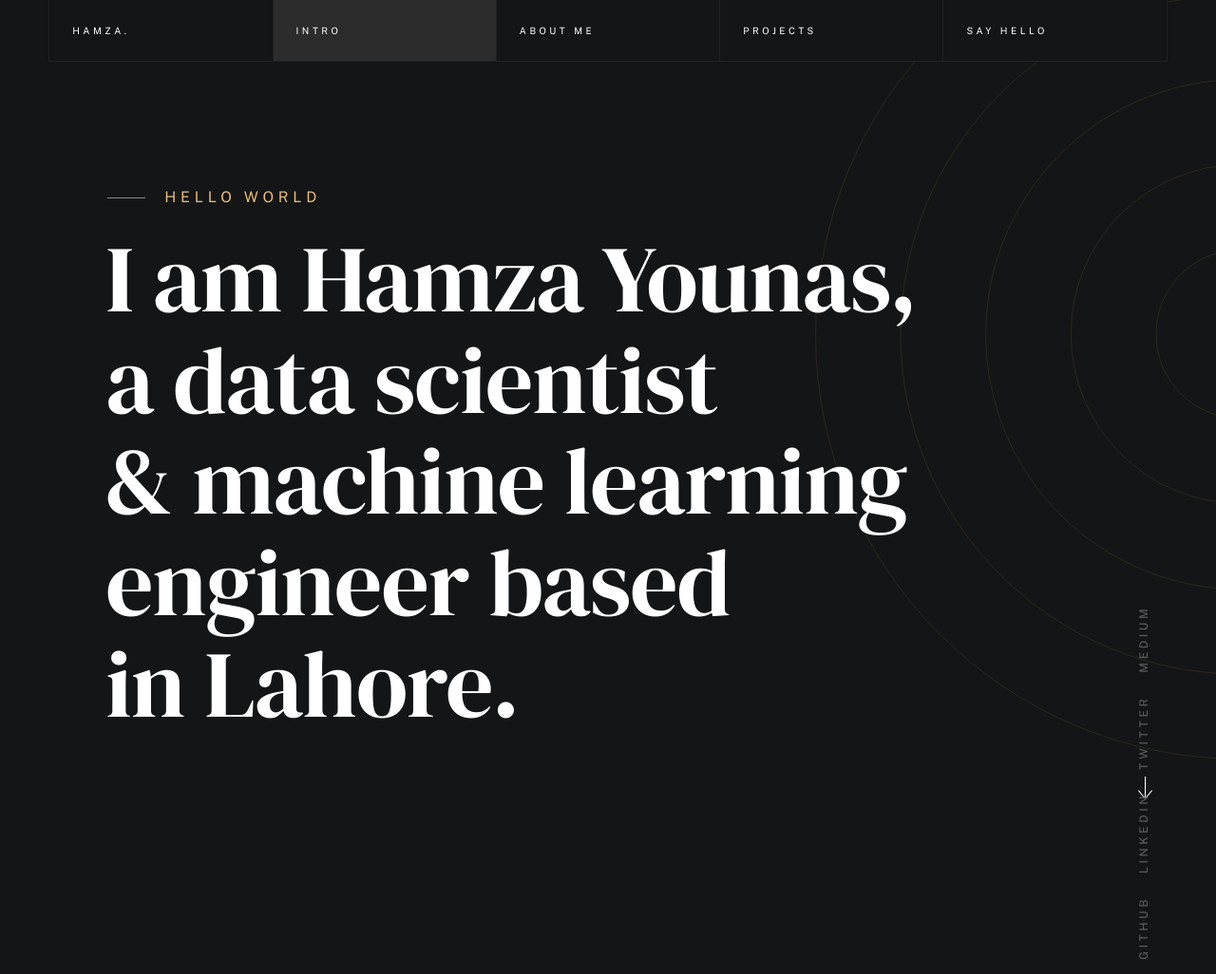
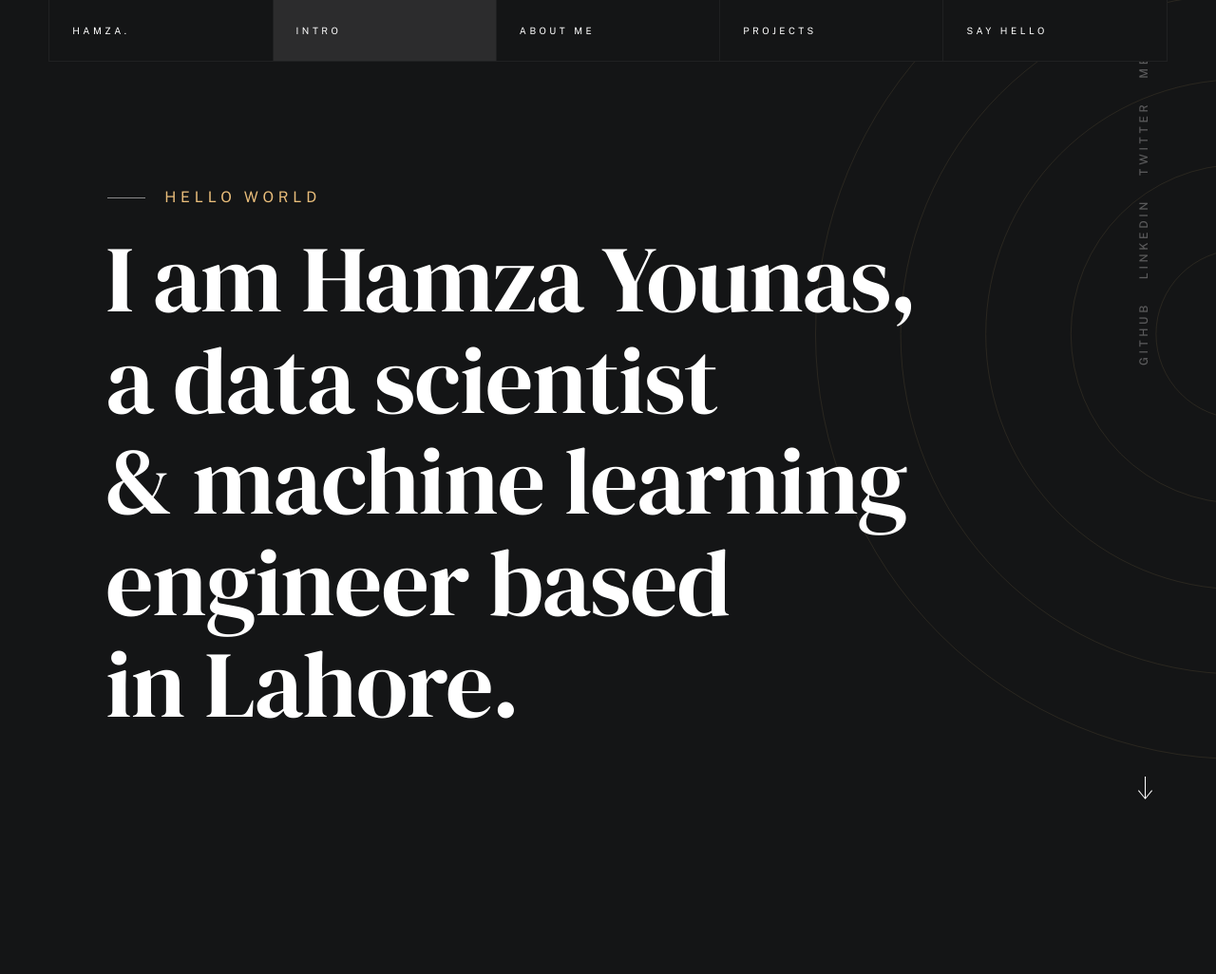
Before and after one commit to hyounas865/hyounas865.github.io, a plain HTML site: page index.html in a window 1280 px wide. Shown: the top 1026 px of the page at 95% size. Drawn offline with nearby package versions, Linux system fonts and the light colour scheme; a web font is replaced by a local one.

Commit message:
Fix social links position in CSS

```diff
--- a/css/styles.css
+++ b/css/styles.css
@@ -3224,7 +3224,7 @@ img.u-pull-left {
     transform        : rotate(-90deg) translateX(-50%);
     transform-origin : left bottom;
     position         : absolute;
-    top              : 50%;
+    top              : -20%;
     left             : calc(100% - 6rem);
 }
 
```
